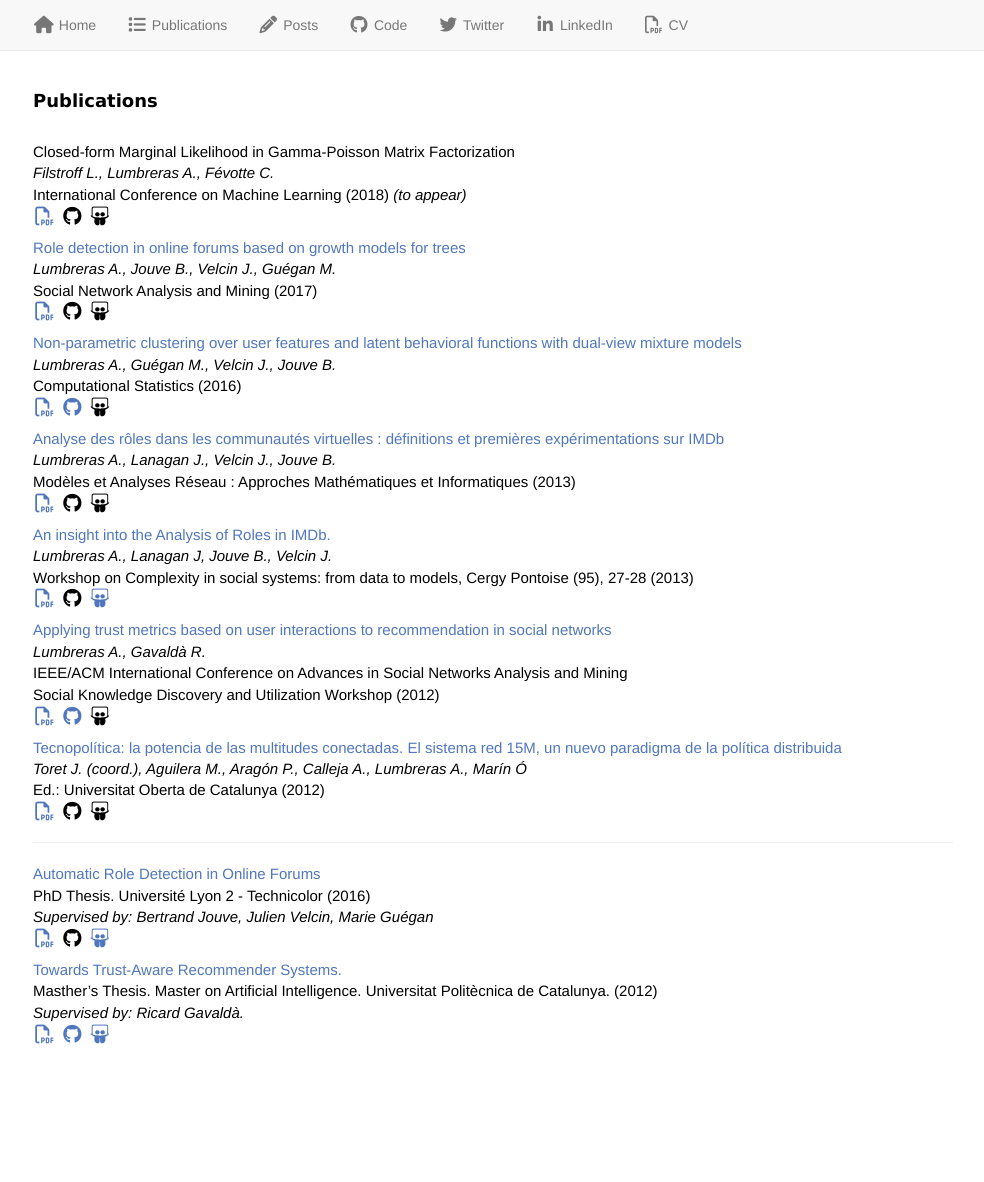
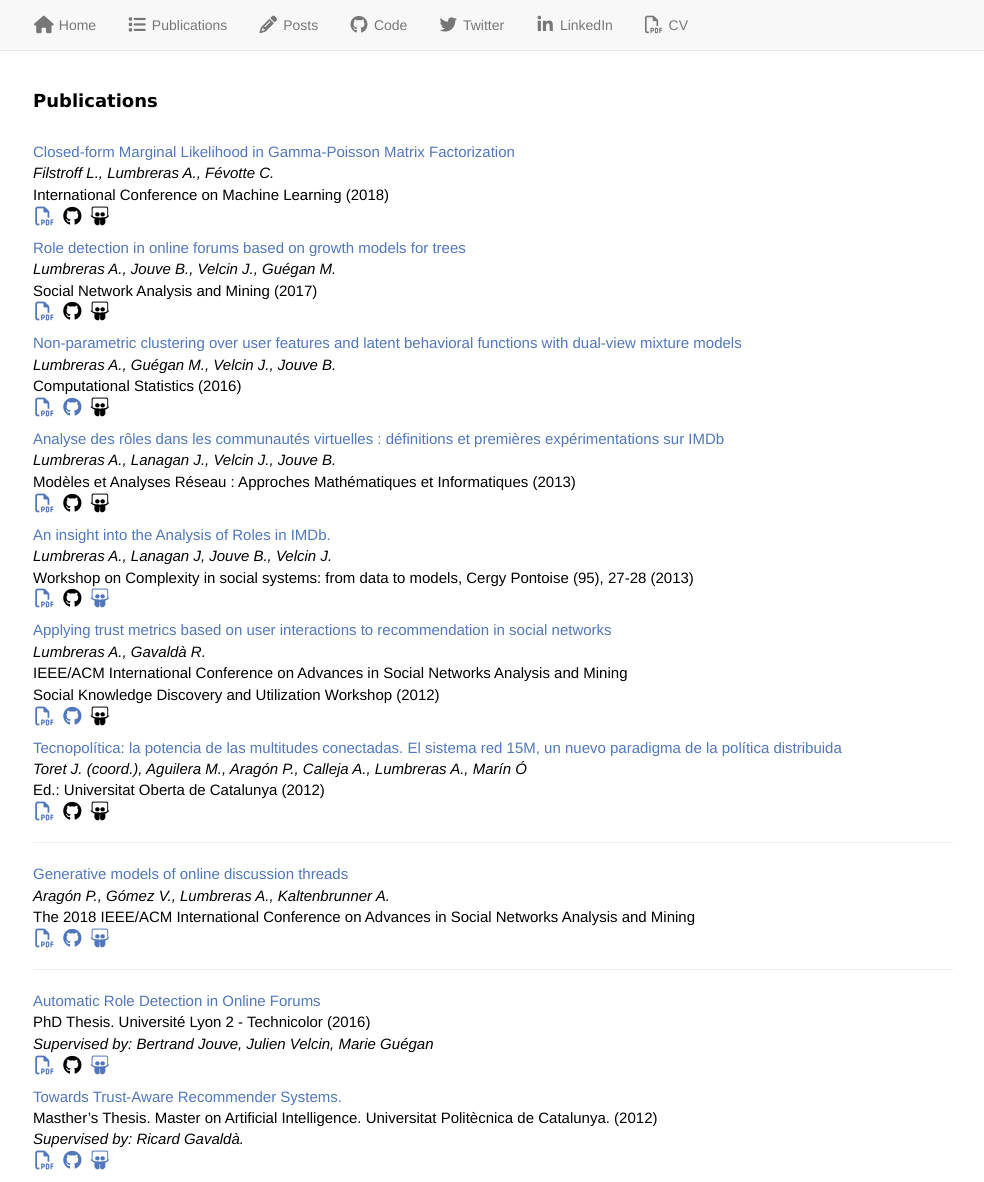
Before and after one commit to alumbreras/alumbreras.github.io, a Jekyll site: the page built from publications.md, in a window 1280 px wide and 1182 px high. Shown: the whole window, without its empty margins (52-1036 px from the left). Built offline with Jekyll 4.4.1, drawn with Linux system fonts in a browser that asks for light colours; nearby versions of some CDN libraries; comment, search, counter and statistics services are not loaded.

Commit message:
ASONAM tutorial

```diff
--- a/publications.md
+++ b/publications.md
@@ -5,10 +5,10 @@
 
 ## Publications
 
-Closed-form Marginal Likelihood in Gamma-Poisson Matrix Factorization<br>
+[Closed-form Marginal Likelihood in Gamma-Poisson Matrix Factorization](http://proceedings.mlr.press/v80/filstroff18a.html)<br>
 *Filstroff L., Lumbreras A., Févotte C.* <br>
-International Conference on Machine Learning (2018) *(to appear)* <br>
-[<i class="fa fa-file-pdf-o fa-lg fa-fw"></i>](https://arxiv.org/pdf/1801.01799.pdf)
+International Conference on Machine Learning (2018) <br>
+[<i class="fa fa-file-pdf-o fa-lg fa-fw"></i>](http://proceedings.mlr.press/v80/filstroff18a/filstroff18a.pdf)
 <i class="fa fa-github fa-lg fa-fw"></i>
 <i class="fa fa-slideshare fa-lg fa-fw"></i>
 
@@ -57,6 +57,15 @@
 
 -----
 
+[Generative models of online discussion threads](http://asonam.cpsc.ucalgary.ca/2018/Tutorials/asonam-generative-models_Andreas.pdf)<br>
+*Aragón P., Gómez V., Lumbreras A., Kaltenbrunner A.* <br>
+The 2018 IEEE/ACM International Conference on Advances in Social Networks Analysis and Mining <br>
+[<i class="fa fa-file-pdf-o fa-lg fa-fw"></i>](https://www.upf.edu/web/ai-ml/tutorial-asonam-2018)
+[<i class="fa fa-github fa-lg fa-fw"></i>](http://www.albertolumbreras.net/files/notebookR_asonam_out.html)
+[<i class="fa fa-slideshare fa-lg fa-fw"></i>](https://docs.google.com/presentation/d/1sHfJJKMrBTjN05J5qPf6LP6CqF5vwUX6kq0P7LCobmU/edit?ts=5b83b77b#slide=id.g3ef0d253a5_2_30)
+
+-----
+
 [Automatic Role Detection in Online Forums](https://tel.archives-ouvertes.fr/tel-01439342/) <br>
 PhD Thesis. Université Lyon 2 - Technicolor (2016) <br>
 *Supervised by: Bertrand Jouve, Julien Velcin, Marie Guégan* <br>
```
